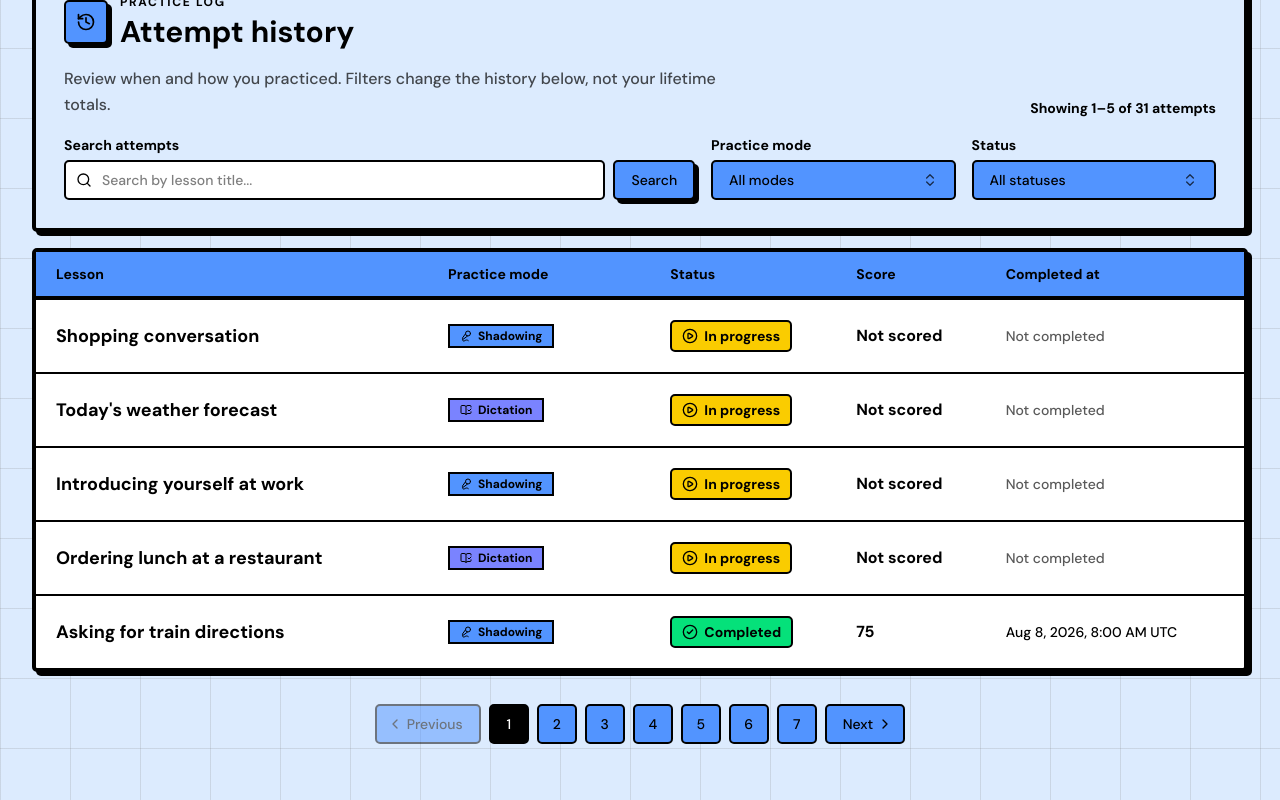
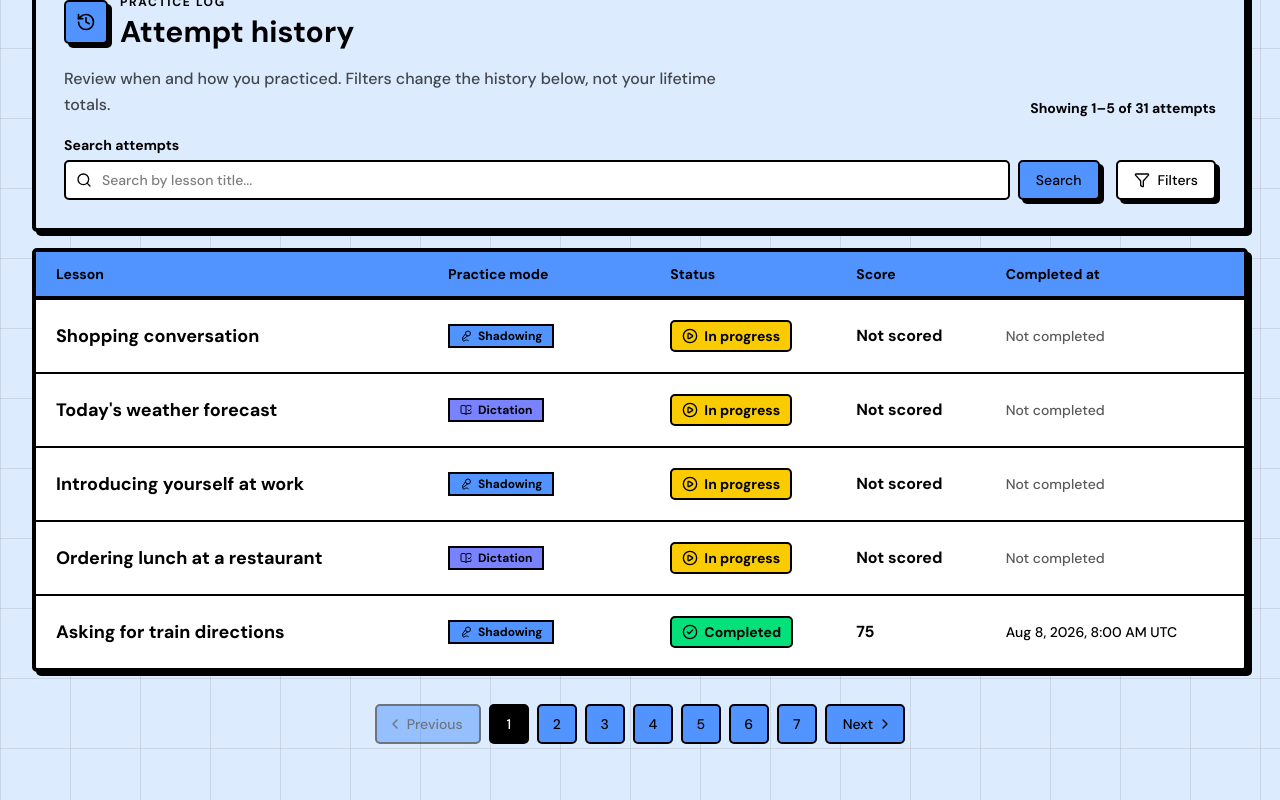
Before and after one commit to mrthinh307/kaiwa-up, a Next.js app in the folder apps/web/: page /dashboard in a window 1280 px wide. Shown: the part 862-1662 px from the top of the page. Built offline with nearby package versions, Linux system fonts and the light colour scheme.

Commit message:
refactor(dashboard): align attempts with lesson library

```diff
--- /dev/null
+++ b/apps/web/src/app/(protected)/dashboard/_components/dashboard-attempt-filter-sheet.tsx
@@ -0,0 +1,215 @@
+"use client";
+
+import { BookOpenCheck, Check, Filter, Mic2, RotateCcw } from "lucide-react";
+import { useRouter } from "next/navigation";
+import { useState, useTransition } from "react";
+
+import { PracticeCatalogComboboxFilter } from "@/components/common/practice-catalog/practice-catalog-combobox-filter";
+import { Button } from "@/components/ui/button";
+import { Checkbox } from "@/components/ui/checkbox";
+import {
+  Sheet,
+  SheetContent,
+  SheetDescription,
+  SheetHeader,
+  SheetTitle,
+  SheetTrigger,
+} from "@/components/ui/sheet";
+
+import type {
+  DashboardAttemptStatus,
+  DashboardPracticeMode,
+} from "../_utils/dashboard-mock-adapter";
+
+import { buildDashboardHref } from "../_utils/dashboard-query";
+
+const PRACTICE_MODES = [
+  "shadowing",
+  "dictation",
+] as const satisfies readonly DashboardPracticeMode[];
+
+const PRACTICE_MODE_DETAILS: Record<
+  DashboardPracticeMode,
+  { description: string; icon: typeof Mic2; label: string }
+> = {
+  dictation: {
+    description: "Listen closely and write everything what you hear.",
+    icon: BookOpenCheck,
+    label: "Dictation",
+  },
+  shadowing: {
+    description: "Speak along with the audio to build fluency....",
+    icon: Mic2,
+    label: "Shadowing",
+  },
+};
+
+const ATTEMPT_STATUS_OPTIONS = [
+  { label: "Completed", value: "completed" },
+  { label: "In progress", value: "in_progress" },
+] as const;
+
+type DashboardAttemptFilterSheetProps = {
+  searchQuery?: string;
+  selectedPracticeMode?: DashboardPracticeMode;
+  selectedStatus?: DashboardAttemptStatus;
+};
+
+export function DashboardAttemptFilterSheet({
+  searchQuery,
+  selectedPracticeMode,
+  selectedStatus,
+}: DashboardAttemptFilterSheetProps) {
+  const router = useRouter();
+  const [isOpen, setIsOpen] = useState(false);
+  const [isPending, startTransition] = useTransition();
+  const [draftPracticeModes, setDraftPracticeModes] = useState<DashboardPracticeMode[]>(
+    selectedPracticeMode ? [selectedPracticeMode] : [...PRACTICE_MODES],
+  );
+  const [draftStatus, setDraftStatus] = useState<DashboardAttemptStatus | undefined>(
+    selectedStatus,
+  );
+  const activeFilterCount = Number(Boolean(selectedPracticeMode)) + Number(Boolean(selectedStatus));
+
+  const resetDraft = () => {
+    setDraftPracticeModes(selectedPracticeMode ? [selectedPracticeMode] : [...PRACTICE_MODES]);
+    setDraftStatus(selectedStatus);
+  };
+
+  const handleOpenChange = (nextOpen: boolean) => {
+    if (nextOpen) {
+      resetDraft();
+    }
+
+    setIsOpen(nextOpen);
+  };
+
+  const handlePracticeModeChange = (mode: DashboardPracticeMode, checked: boolean) => {
+    setDraftPracticeModes((currentModes) => {
+      if (checked) {
+        return currentModes.includes(mode) ? currentModes : [...currentModes, mode];
+      }
+
+      if (currentModes.length === 1) {
+        return currentModes;
+      }
+
+      return currentModes.filter((currentMode) => currentMode !== mode);
+    });
+  };
+
+  const handleApply = () => {
+    const practiceMode =
+      draftPracticeModes.length === PRACTICE_MODES.length ? undefined : draftPracticeModes[0];
+
+    startTransition(() => {
+      router.push(
+        buildDashboardHref({
+          practiceMode,
+          searchQuery,
+          status: draftStatus,
+        }),
+      );
+      setIsOpen(false);
+    });
+  };
+
+  const handleReset = () => {
+    setDraftPracticeModes([...PRACTICE_MODES]);
+    setDraftStatus(undefined);
+  };
+
+  return (
+    <Sheet onOpenChange={handleOpenChange} open={isOpen}>
+      <SheetTrigger asChild>
+        <Button
+          aria-label={activeFilterCount ? `Filters, ${activeFilterCount} active` : "Open filters"}
+          className="shrink-0"
+          type="button"
+          variant="neutral"
+        >
+          <Filter aria-hidden="true" />
+          Filters
+          {activeFilterCount > 0 && (
+            <span className="flex size-5 items-center justify-center rounded-full bg-main text-xs text-main-foreground">
+              {activeFilterCount}
+            </span>
+          )}
+        </Button>
+      </SheetTrigger>
+
+      <SheetContent className="flex flex-col overflow-y-auto p-0" side="right">
+        <SheetHeader className="border-b-4 border-border p-5 pr-16">
+          <SheetTitle>Filter attempts</SheetTitle>
+          <SheetDescription>
+            Refine your practice log by mode or completion status.
+          </SheetDescription>
+        </SheetHeader>
+
+        <div className="flex flex-1 flex-col gap-7 p-5">
+          <fieldset>
+            <legend className="mb-3 text-sm font-heading">Practice mode</legend>
+            <div className="grid gap-3">
+              {PRACTICE_MODES.map((mode) => {
+                const details = PRACTICE_MODE_DETAILS[mode];
+                const Icon = details.icon;
+                const checkboxId = `dashboard-mode-${mode}`;
+
+                return (
+                  <label
+                    className="flex min-h-14 cursor-pointer items-center gap-3 rounded-base border-2 border-border bg-background px-3 py-2 transition-colors hover:bg-main/20 has-[:focus-visible]:ring-2 has-[:focus-visible]:ring-ring"
+                    htmlFor={checkboxId}
+                    key={mode}
+                  >
+                    <Checkbox
+                      checked={draftPracticeModes.includes(mode)}
+                      id={checkboxId}
+                      onCheckedChange={(checked) =>
+                        handlePracticeModeChange(mode, checked === true)
+                      }
+                    />
+                    <Icon aria-hidden="true" className="size-5 shrink-0" />
+                    <span className="min-w-0 flex-1">
+                      <span className="block text-sm font-heading">{details.label}</span>
+                      <span className="block text-xs text-foreground/70">
+                        {details.description}
+                      </span>
+                    </span>
+                    {draftPracticeModes.includes(mode) && (
+                      <Check aria-hidden="true" className="size-4" />
+                    )}
+                  </label>
+                );
+              })}
+            </div>
+            <p className="mt-2 text-xs text-foreground/70">Select at least one practice mode.</p>
+          </fieldset>
+
+          <PracticeCatalogComboboxFilter
+            allLabel="All statuses"
+            basePath="/dashboard"
+            emptyMessage="No attempt status found."
+            id="dashboard-attempt-status-filter"
+            label="Status"
+            onValueChange={(value) => setDraftStatus(value as DashboardAttemptStatus | undefined)}
+            options={ATTEMPT_STATUS_OPTIONS}
+            queryKey="status"
+            searchLabel="Search attempt statuses"
+            searchPlaceholder="Search statuses..."
+            value={draftStatus}
+          />
+        </div>
+
+        <div className="flex gap-3 border-t-4 border-border p-5">
+          <Button className="flex-1" onClick={handleReset} type="button" variant="neutral">
+            <RotateCcw aria-hidden="true" />
+            Reset
+          </Button>
+          <Button className="flex-1" disabled={isPending} onClick={handleApply} type="button">
+            Apply filters
+          </Button>
+        </div>
+      </SheetContent>
+    </Sheet>
+  );
+}
--- a/apps/web/src/app/(protected)/dashboard/_components/dashboard-attempt-filters.tsx
+++ b/apps/web/src/app/(protected)/dashboard/_components/dashboard-attempt-filters.tsx
@@ -1,6 +1,3 @@
-import type { PracticeCatalogOption } from "@/types/practice-catalog";
-
-import { PracticeCatalogComboboxFilter } from "@/components/common/practice-catalog/practice-catalog-combobox-filter";
 import { PracticeCatalogSearch } from "@/components/common/practice-catalog/practice-catalog-search";
 
 import type {
@@ -8,15 +5,7 @@ import type {
   DashboardPracticeMode,
 } from "../_utils/dashboard-mock-adapter";
 
-const PRACTICE_MODE_OPTIONS = [
-  { label: "Shadowing", value: "shadowing" },
-  { label: "Dictation", value: "dictation" },
-] satisfies PracticeCatalogOption[];
-
-const ATTEMPT_STATUS_OPTIONS = [
-  { label: "Completed", value: "completed" },
-  { label: "In progress", value: "in_progress" },
-] satisfies PracticeCatalogOption[];
+import { DashboardAttemptFilterSheet } from "./dashboard-attempt-filter-sheet";
 
 export function DashboardAttemptFilters({
   searchQuery,
@@ -28,7 +17,7 @@ export function DashboardAttemptFilters({
   selectedStatus?: DashboardAttemptStatus;
 }) {
   return (
-    <div className="mt-5 grid gap-4 lg:grid-cols-[minmax(0,1fr)_minmax(360px,0.8fr)] lg:items-end">
+    <div className="mt-5 grid gap-4 md:grid-cols-[minmax(0,1fr)_auto] md:items-end">
       <PracticeCatalogSearch
         basePath="/dashboard"
         id="dashboard-attempt-search"
@@ -41,35 +30,11 @@ export function DashboardAttemptFilters({
           status: selectedStatus,
         }}
       />
-
-      <div className="grid gap-4 sm:grid-cols-2">
-        <PracticeCatalogComboboxFilter
-          allLabel="All modes"
-          basePath="/dashboard"
-          emptyMessage="No practice mode found."
-          id="dashboard-practice-mode"
-          label="Practice mode"
-          options={PRACTICE_MODE_OPTIONS}
-          preservedParams={{ q: searchQuery, status: selectedStatus }}
-          queryKey="practice_mode"
-          searchLabel="Search practice modes"
-          searchPlaceholder="Search modes..."
-          value={selectedPracticeMode}
-        />
-        <PracticeCatalogComboboxFilter
-          allLabel="All statuses"
-          basePath="/dashboard"
-          emptyMessage="No attempt status found."
-          id="dashboard-attempt-status"
-          label="Status"
-          options={ATTEMPT_STATUS_OPTIONS}
-          preservedParams={{ practice_mode: selectedPracticeMode, q: searchQuery }}
-          queryKey="status"
-          searchLabel="Search attempt statuses"
-          searchPlaceholder="Search statuses..."
-          value={selectedStatus}
-        />
-      </div>
+      <DashboardAttemptFilterSheet
+        searchQuery={searchQuery}
+        selectedPracticeMode={selectedPracticeMode}
+        selectedStatus={selectedStatus}
+      />
     </div>
   );
 }
--- a/apps/web/src/app/(protected)/dashboard/_components/dashboard-empty-state.tsx
+++ b/apps/web/src/app/(protected)/dashboard/_components/dashboard-empty-state.tsx
@@ -48,17 +48,14 @@ export function DashboardEmptyState({
             </Button>
             {practiceMetadata ? (
               <Button asChild>
-                <Link href={practiceMetadata.listHref}>Start {practiceMetadata.label}</Link>
+                <Link href={practiceMetadata.listHref}>Browse lessons</Link>
               </Button>
             ) : null}
           </>
         ) : (
           <>
             <Button asChild>
-              <Link href="/shadowing">Start Shadowing</Link>
-            </Button>
-            <Button asChild variant="neutral">
-              <Link href="/dictation">Try Dictation</Link>
+              <Link href="/lessons">Browse lessons</Link>
             </Button>
           </>
         )}
--- a/apps/web/src/app/(protected)/dashboard/_utils/dashboard-formatters.ts
+++ b/apps/web/src/app/(protected)/dashboard/_utils/dashboard-formatters.ts
@@ -39,13 +39,13 @@ const DASHBOARD_PRACTICE_MODE_METADATA: Record<
     badgeClassName: "bg-chart-5 text-main-foreground",
     icon: BookOpenCheck,
     label: "Dictation",
-    listHref: "/dictation",
+    listHref: "/lessons",
   },
   shadowing: {
     badgeClassName: "bg-chart-1 text-main-foreground",
     icon: Mic2,
     label: "Shadowing",
-    listHref: "/shadowing",
+    listHref: "/lessons",
   },
 };
 
```
